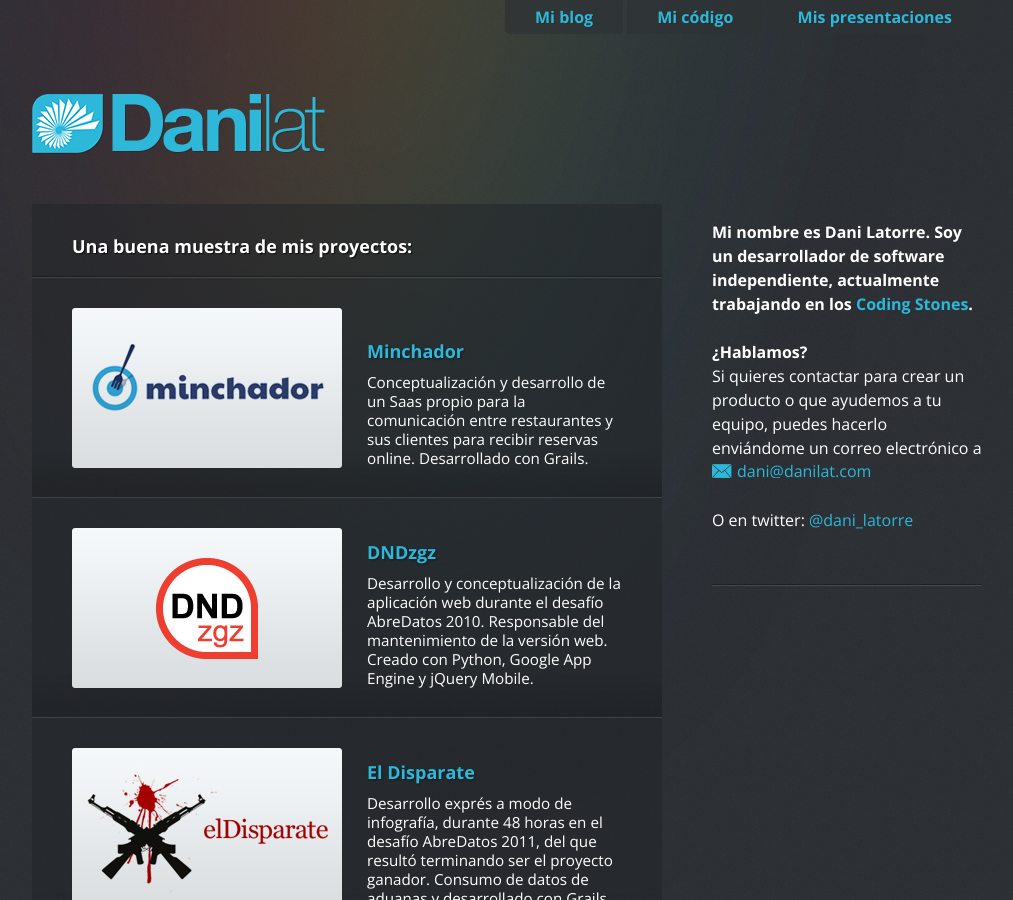
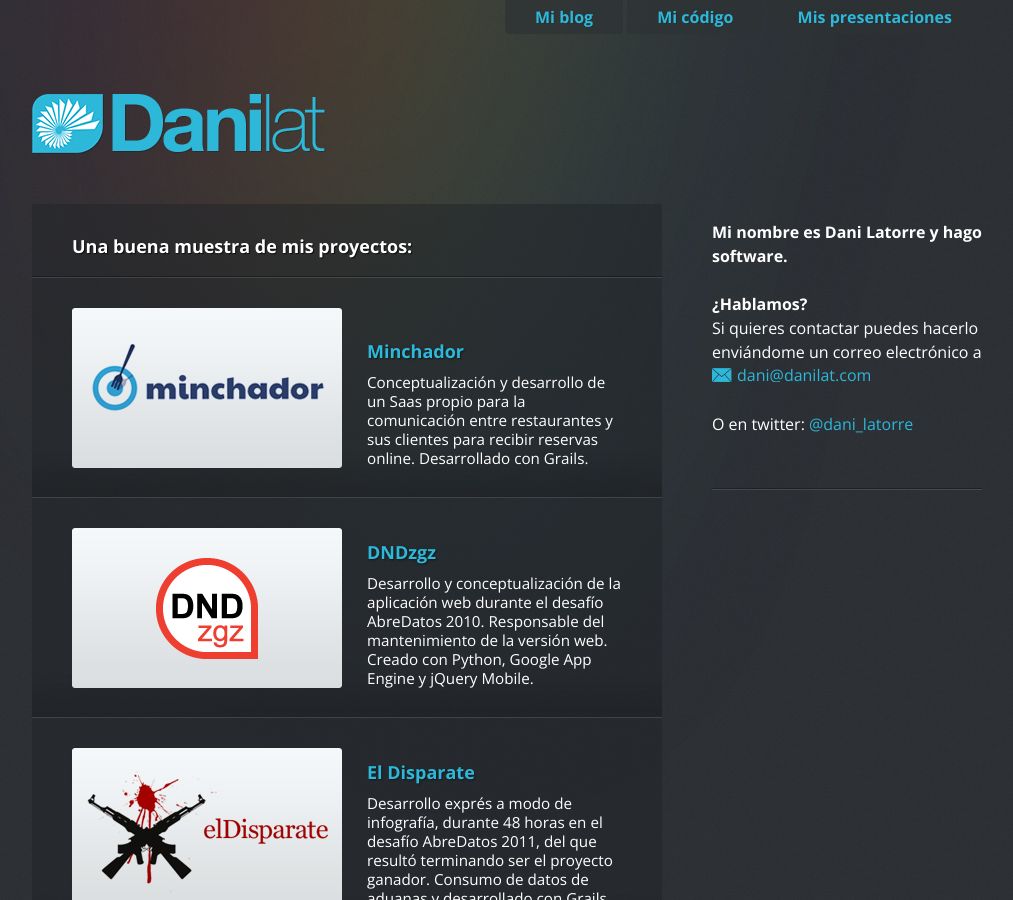
Before and after one commit to danilat/danilat.github.io, a Jekyll site: the page built from index.html, in a window 1280 px wide and 900 px high. Shown: the whole window, without its empty margins (133-1146 px from the left). Built offline with Jekyll 4.4.1, drawn with Linux system fonts in a browser that asks for light colours; comment, search, counter and statistics services are not loaded.

Commit message:
minor changes in about section in the aside

```diff
--- a/_layouts/by_lizano.html
+++ b/_layouts/by_lizano.html
@@ -28,11 +28,11 @@
                     </div><!-- .<!-- .site-content-left -->
                     <aside class="site-content-right" id="site-content-right">
                         <p>
-                            <strong>Mi nombre es Dani Latorre. Soy un desarrollador de software independiente, actualmente trabajando en los <a href="http://codingstones.com/">Coding Stones</a>.</strong>
+                            <strong>Mi nombre es Dani Latorre y hago software.</strong>
                         </p>
                         <p>
                             <strong>¿Hablamos?</strong><br />
-                            Si quieres contactar para crear un producto o que ayudemos a tu equipo, puedes hacerlo enviándome un correo electrónico a <a href="mailto:dani@danilat.com" class="mail">dani@danilat.com</a></p><p> O en twitter: <a href="https://twitter.com/dani_latorre" target="blank">@dani_latorre</a>
+                            Si quieres contactar puedes hacerlo enviándome un correo electrónico a <a href="mailto:dani@danilat.com" class="mail">dani@danilat.com</a></p><p> O en twitter: <a href="https://twitter.com/dani_latorre" target="blank">@dani_latorre</a>
                         </p>
                     </aside>
                 </div><!-- .site-content -->
```
